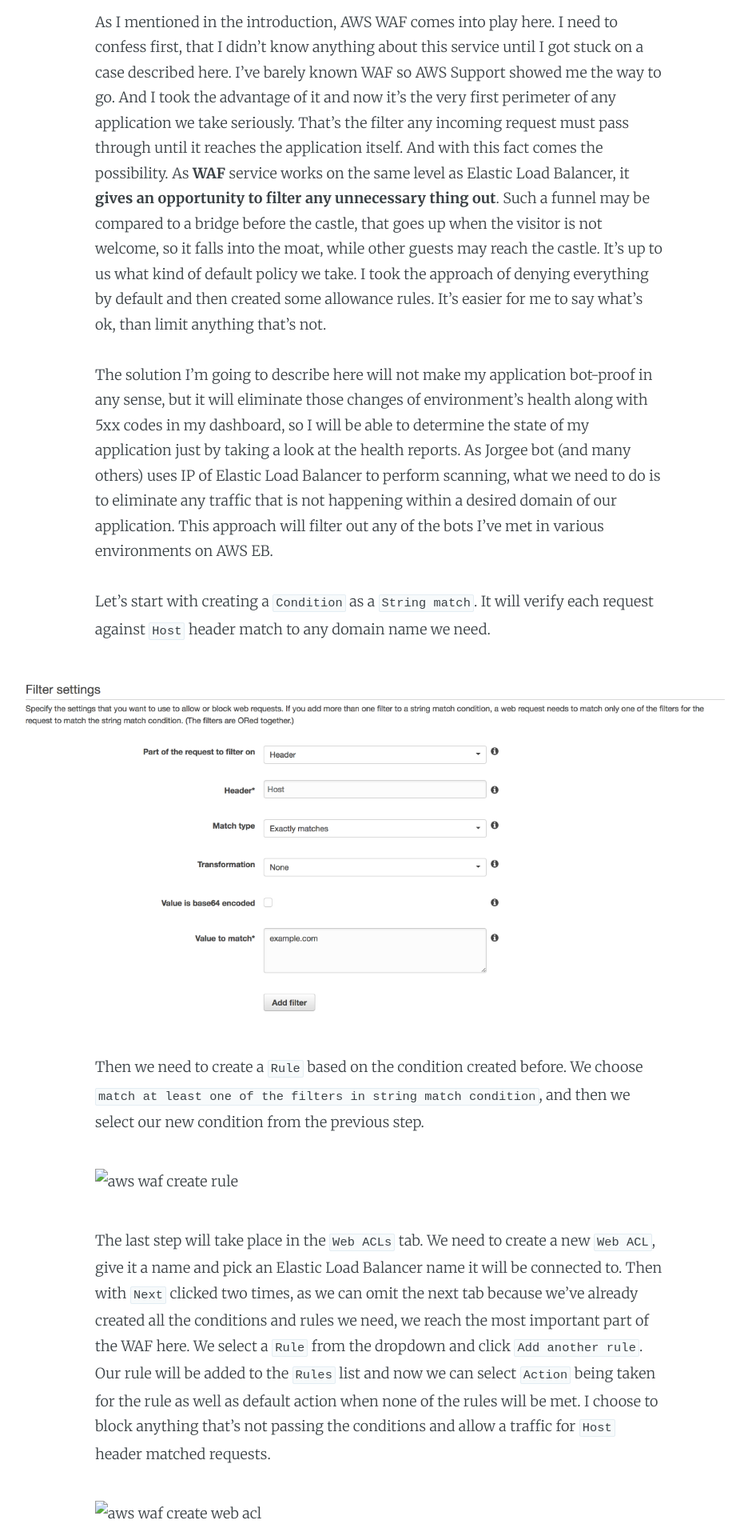
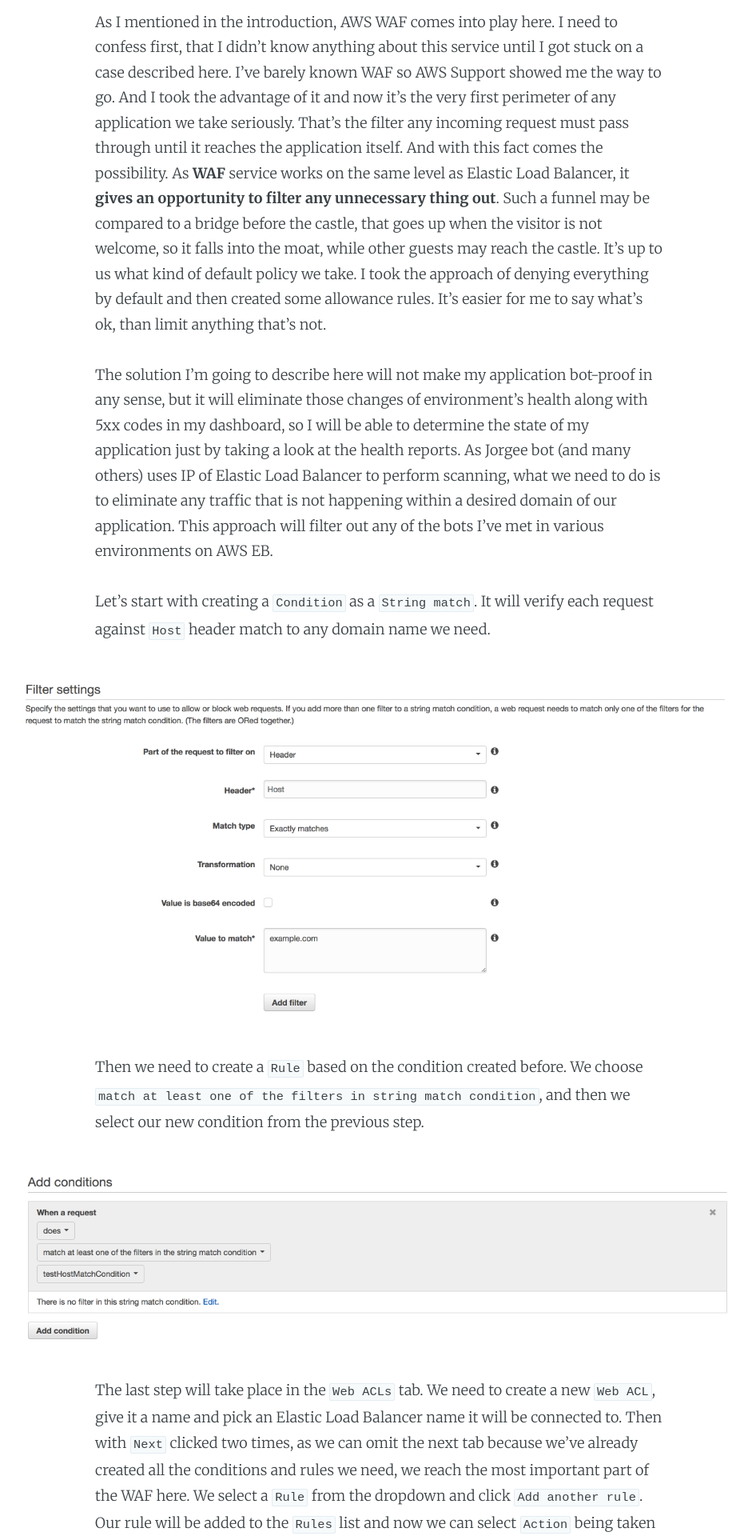
Before and after one commit to mkubaczyk/mkubaczyk.github.io, a Jekyll site: the page built from _posts/2017-10-10-use-aws-waf-block-bots-jorgee-500-status-elastic-beanstalk.md, in a window 1280 px wide. Shown: the part 4480-6400 px from the top of the page at 80% size, without its empty margins (166-1107 px from the left). Built offline with Jekyll 4.4.1, drawn with Linux system fonts in a browser that asks for light colours.

Commit message:
Fix WAF images

```diff
--- a/_posts/2017-10-10-use-aws-waf-block-bots-jorgee-500-status-elastic-beanstalk.md
+++ b/_posts/2017-10-10-use-aws-waf-block-bots-jorgee-500-status-elastic-beanstalk.md
@@ -40,11 +40,11 @@
 
 Then we need to create a `Rule` based on the condition created before. We choose `match at least one of the filters in string match condition`, and then we select our new condition from the previous step.
 
-![aws waf create rule]({{ /assets/images/2017/10/waf-create-rule.png" | absolute_url }})
+![aws waf create rule]({{ "/assets/images/2017/10/waf-create-rule.png" | absolute_url }})
 
 The last step will take place in the `Web ACLs` tab. We need to create a new `Web ACL`, give it a name and pick an Elastic Load Balancer name it will be connected to. Then with `Next` clicked two times, as we can omit the next tab because we’ve already created all the conditions and rules we need, we reach the most important part of the WAF here. We select a `Rule` from the dropdown and click `Add another rule`. Our rule will be added to the `Rules` list and now we can select `Action` being taken for the rule as well as default action when none of the rules will be met. I choose to block anything that’s not passing the conditions and allow a traffic for `Host` header matched requests.
 
-![aws waf create web acl]({{ /assets/images/2017/10/waf-create-web-acl.png" | absolute_url }})
+![aws waf create web acl]({{ "/assets/images/2017/10/waf-create-web-acl.png" | absolute_url }})
 
 And we’re done! From this point on, requests will be filtered against these rules and will get in response either `403` status when blocked or the desired request URLI will be passed through when accepted. AWS WAF creates Cloudwatch metrics for the created objects so we’re able to follow the traffic as it goes on. As may be seen below, there’s a lot of incoming requests, but from now on we’re able to monitor them somehow. Just notice how many requests are being blocked. All of these come from bots.
 
```
